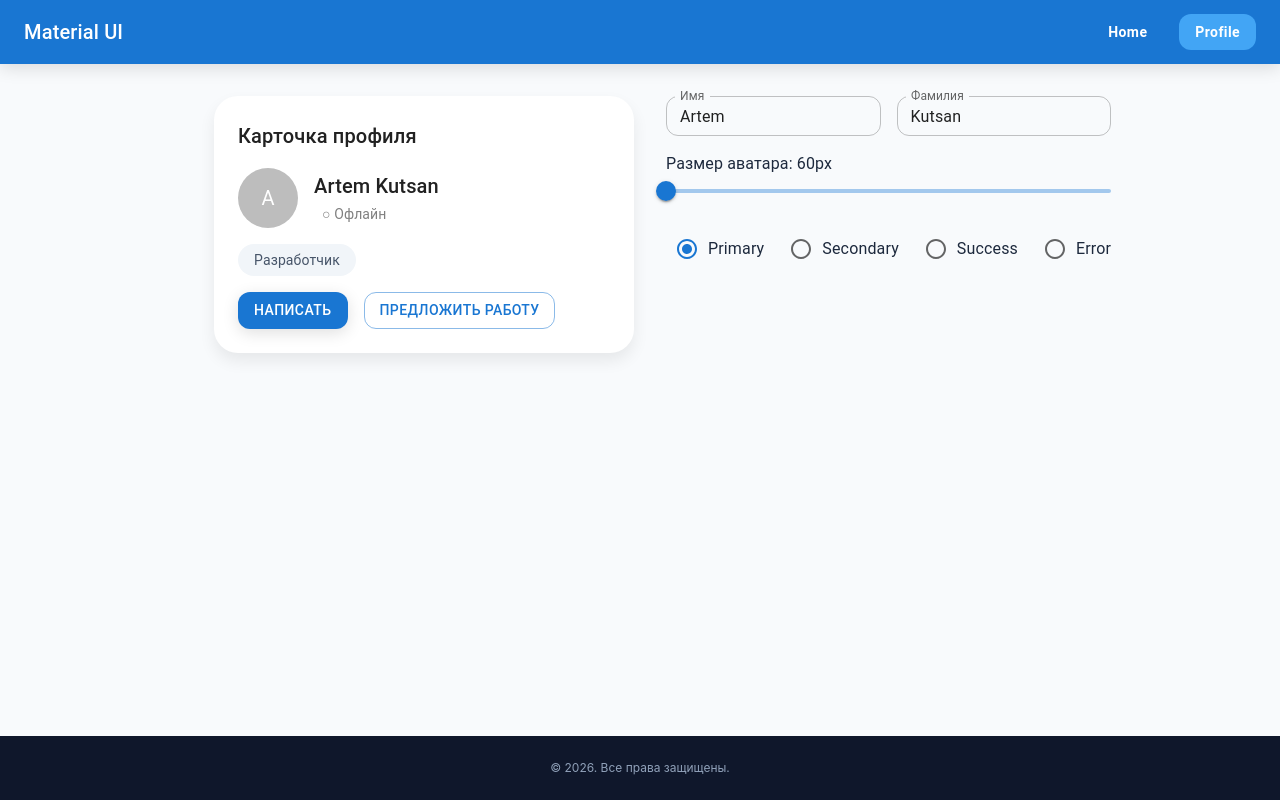
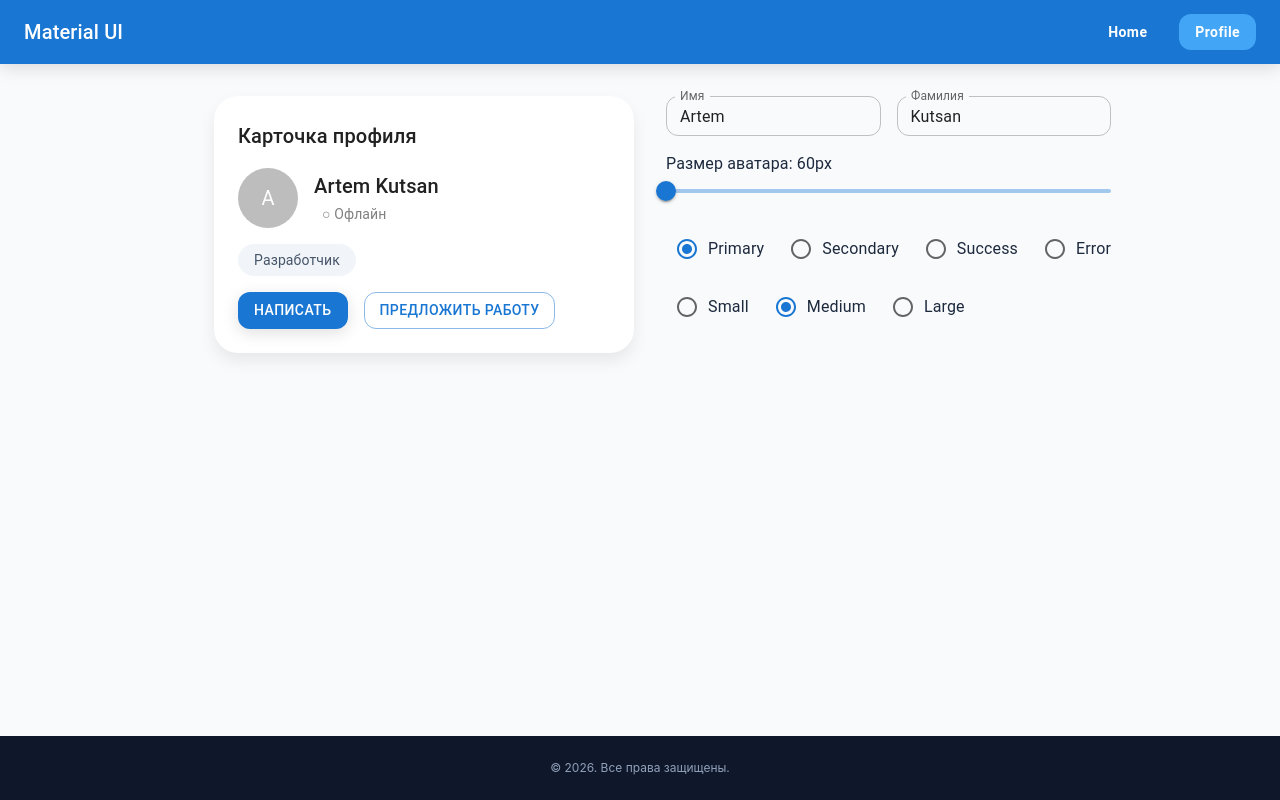
Before and after one commit to ArtemKutsan/react-summary-8, a React (Vite) app: page /profile in a window 1280 px wide. Built offline with nearby package versions, Linux system fonts and the light colour scheme.

Commit message:
add: добавлено изменеие размера кнопок

```diff
--- a/src/components/ProfilePlayground.jsx
+++ b/src/components/ProfilePlayground.jsx
@@ -13,8 +13,6 @@ import {
   Radio,
   Checkbox,
   Alert,
-  Select,
-  MenuItem,
   Box,
   Stack,
 } from '@mui/material';
@@ -191,6 +189,18 @@ function ProfilePlayground() {
                 <FormControlLabel value="error" control={<Radio />} label="Error" />
               </Stack>
             </RadioGroup>
+
+            {/* Размер кнопок */}
+            <RadioGroup
+              value={profile.buttonSize}
+              onChange={(event) => update('buttonSize', event.target.value)}
+            >
+              <Stack direction="row" spacing={2}>
+                <FormControlLabel value="small" control={<Radio />} label="Small" />
+                <FormControlLabel value="medium" control={<Radio />} label="Medium" />
+                <FormControlLabel value="large" control={<Radio />} label="Large" />
+              </Stack>
+            </RadioGroup>
           </Stack>
         </Box>
       </Box>
```
